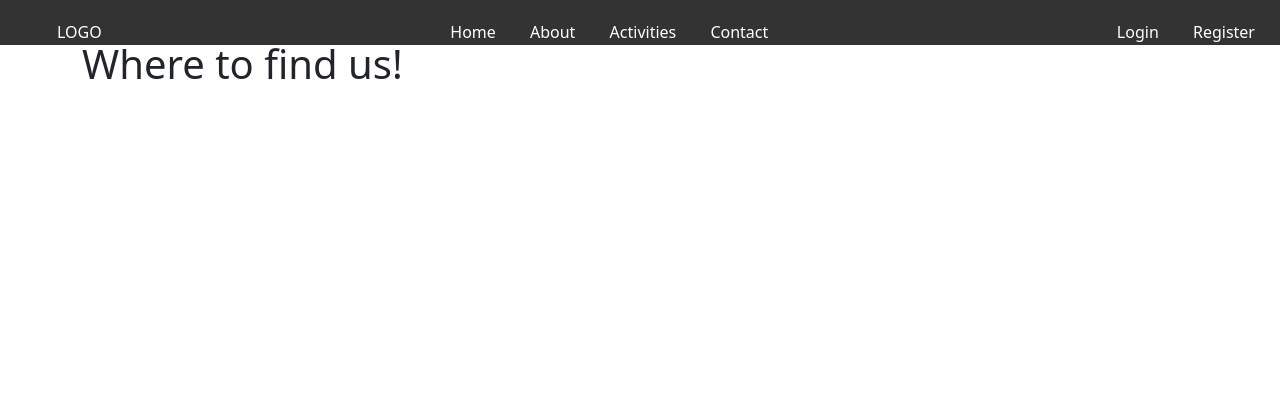
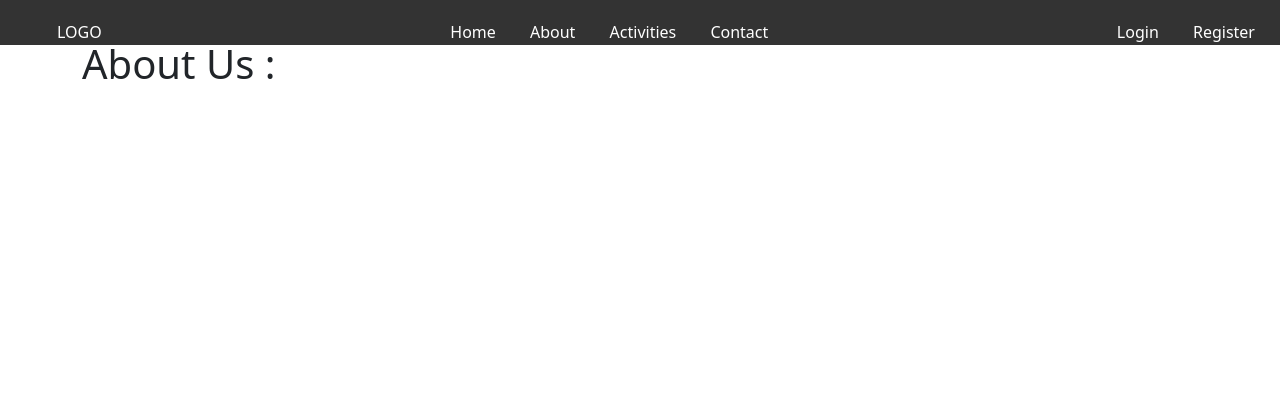
Before and after one commit to Aparna-Ajith/OrganizationWebsite, a Django app: page /about/ in a window 1280 px wide. Shown: the top 420 px of the page. Run offline with Django 4.2, Linux system fonts and the light colour scheme.

Commit message:
Update about.html

```diff
--- a/pages/templates/pages/about.html
+++ b/pages/templates/pages/about.html
@@ -3,5 +3,5 @@
 {% extends "base.html" %}
 
 {% block page_content %}
-    <h1>Where to find us!</h1>
+    <h1>About Us :</h1>
 {% endblock page_content %}
```
